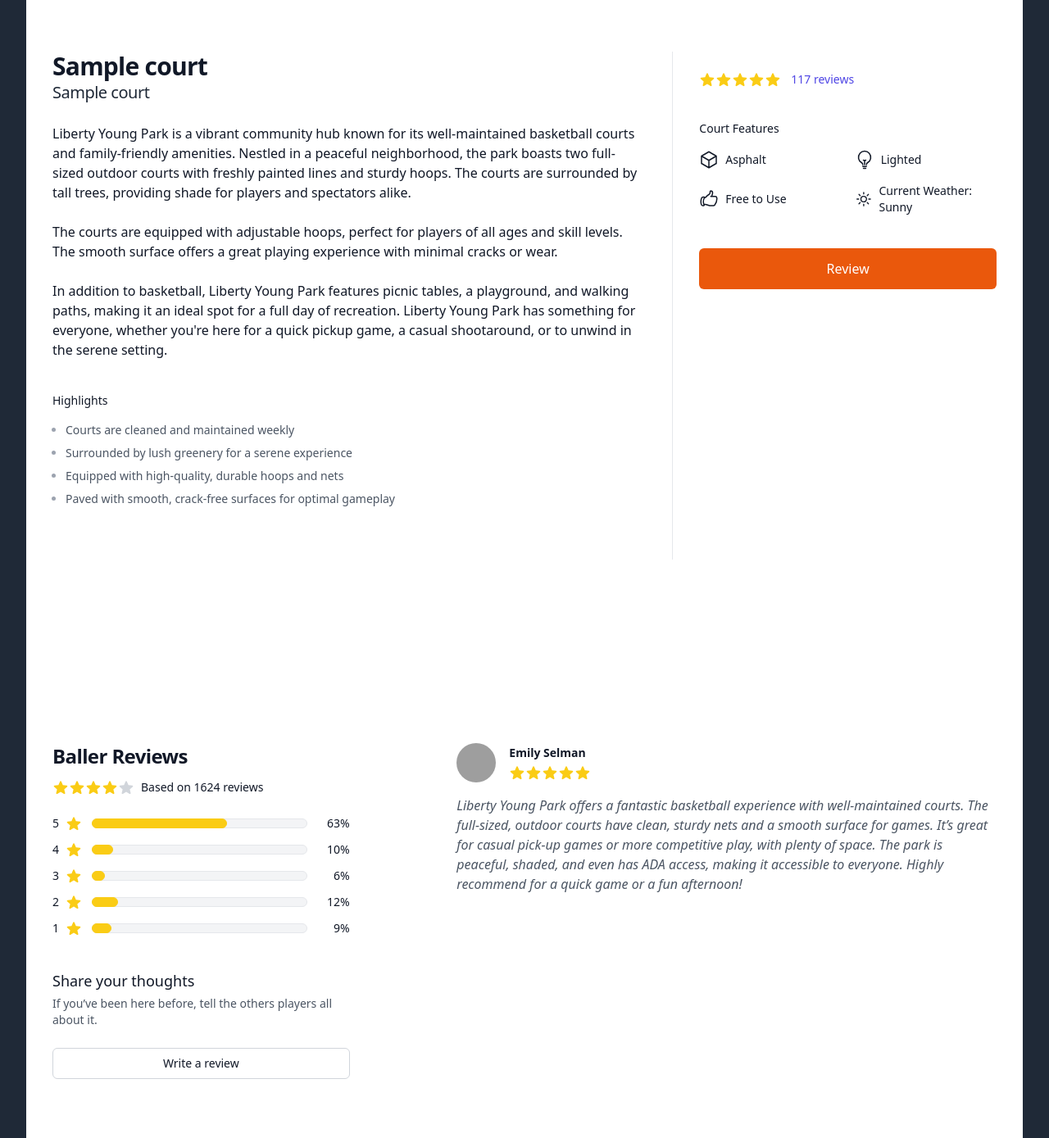
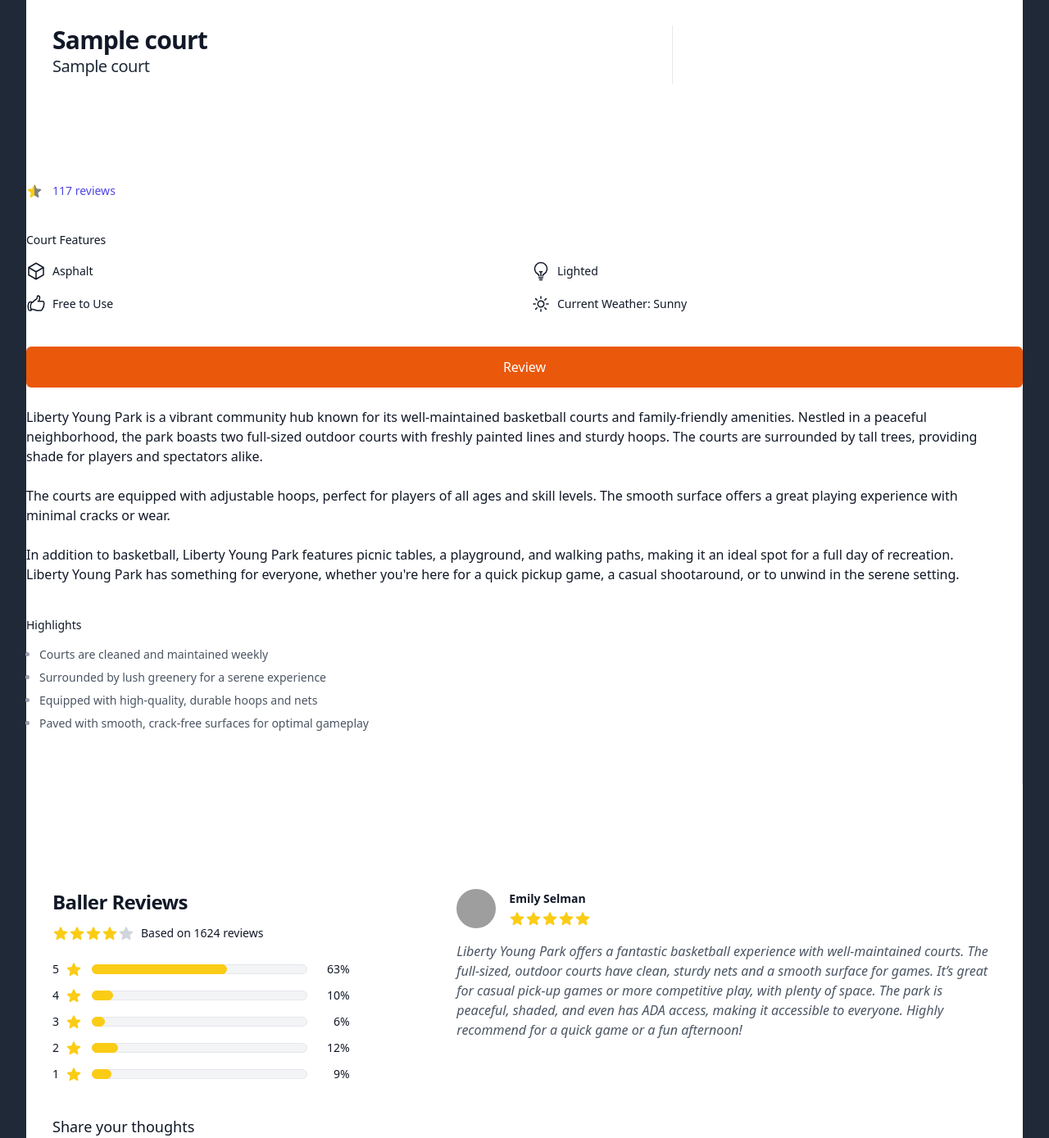
Before and after one commit to KatieWoe/bbcourts, a Flask app: template project/app/templates/court_details.html in a window 1280 px wide. Shown: the part 681-2070 px from the top of the page at 82% size. Run offline with Flask 3, Linux system fonts and the light colour scheme; the template is opened without the code that fills it: most values are stand-ins (such as "Sample title", 1, 10 or a date in 2020); some libraries are stand-ins or nearby versions; grey boxes are pictures that could not be loaded.

Commit message:
dynamic court details

```diff
--- a/project/app/app.py
+++ b/project/app/app.py
@@ -43,18 +43,33 @@
 
     return render_template("listing.html", courts=courts, photos=photos)
 
+
 @app.route("/courts/<int:court_id>")
 def court_details(court_id):
-    court = acc.getCourt(court_id)
-    photos = acc.getPhotos(court_id)
-    rendered_html = render_template('court_details.html', court=court, photos=photos)
+    court = acc.getCourt(court_id)  # Get court details
+    if not court:
+        return render_template("404.html"), 404
 
-    output_path = os.path.join(STATIC_OUTPUT_DIR, f"court_{court_id}.html")
-    os.makedirs(STATIC_OUTPUT_DIR, exist_ok=True)
-    with open(output_path, "w", encoding="utf-8") as f:
-        f.write(rendered_html)
+    # Preprocess rating logic in Python
+    rating = court[2] or 0
+    full_stars = int(rating)  # Full stars
+    partial_star = 1 if (rating - full_stars) >= 0.5 else 0
+    empty_stars = 5 - full_stars - partial_star
 
-    return rendered_html
+    photos = acc.getPhotos(court_id)  # Get photos for the court
+    reviews = acc.getReviews(court_id)  # Get reviews for the court
+
+    return render_template(
+        "court_details.html",
+        court=court,
+        photos=photos,
+        reviews=reviews,
+        full_stars=full_stars,
+        partial_star=partial_star,
+        empty_stars=empty_stars,
+    )
+
+
 
 @app.route("/reviews/<int:court_id>")
 def reviews(court_id):
--- a/project/app/templates/court_details.html
+++ b/project/app/templates/court_details.html
@@ -49,38 +49,61 @@
       <!-- Image gallery -->
 
       <div class="max-w-2xl mx-auto mt-6 sm:px-6 lg:grid lg:max-w-7xl lg:grid-cols-3 lg:gap-x-8 lg:px-8">
-        {% if photos[0][1] %}
-        <img src="{{ photos[0][1] }}, alt="Court Photo 1" class="hidden aspect-[3/4] size-full rounded-lg object-cover lg:block">
+        {% for i in range(3) %} <!-- Display up to 3 photos -->
+            {% if photos|length > i and photos[i][1] %}
+                <img src="{{ photos[i][1] }}" alt="Court Photo {{ i + 1 }}"
+                     class="aspect-[3/4] size-full rounded-lg object-cover lg:block">
             {% else %}
-        <img src="https://images.unsplash.com/photo-1654398705562-d126e941ad74?q=80&w=1827&auto=format&fit=crop&ixlib=rb-4.0.3&ixid=M3wxMjA3fDB8MHxwaG90by1wYWdlfHx8fGVufDB8fHx8fA%3D%3D" alt="Two each of gray, white, and black shirts laying flat." class="hidden aspect-[3/4] size-full rounded-lg object-cover lg:block">
+                <img src="https://via.placeholder.com/300?text=Placeholder+Image" alt="Placeholder Photo {{ i + 1 }}"
+                     class="aspect-[3/4] size-full rounded-lg object-cover lg:block">
             {% endif %}
-        <div class="hidden lg:grid lg:grid-cols-1 lg:gap-y-8">
-          {% if photos[1][1] %}
-          <img src={{ photos[1][1] }}, alt="Court Photo 2" class="hidden aspect-[3/4] size-full rounded-lg object-cover lg:block">
-          {% else %}
-          <img src="https://plus.unsplash.com/premium_photo-1685366445883-709973744248?q=80&w=1887&auto=format&fit=crop&ixlib=rb-4.0.3&ixid=M3wxMjA3fDB8MHxwaG90by1wYWdlfHx8fGVufDB8fHx8fA%3D%3D" alt="Model wearing plain black basic tee." class="aspect-[3/2] size-full rounded-lg object-cover">
-          {% endif %}
-          {% if photos[2][1] %}
-          <img src={{ photos[2][1] }}, alt="Court Photo 3" class="hidden aspect-[3/4] size-full rounded-lg object-cover lg:block">
-          {% else %}
-          <img src="https://images.unsplash.com/photo-1600102784284-d20ee72e533c?q=80&w=1740&auto=format&fit=crop&ixlib=rb-4.0.3&ixid=M3wxMjA3fDB8MHxwaG90by1wYWdlfHx8fGVufDB8fHx8fA%3D%3D" alt="Model wearing plain gray basic tee." class="aspect-[3/2] size-full rounded-lg object-cover">
-          {% endif %}
+        {% endfor %}
     </div>
-        {% if photos[3][1] %}
-        <img src={{ photos[3][1] }}, alt="Court Photo 1" class="hidden aspect-[3/4] size-full rounded-lg object-cover lg:block">
-        {% else %}
-        <img src="https://images.unsplash.com/photo-1559692048-79a3f837883d?q=80&w=1935&auto=format&fit=crop&ixlib=rb-4.0.3&ixid=M3wxMjA3fDB8MHxwaG90by1wYWdlfHx8fGVufDB8fHx8fA%3D%3D" alt="Model wearing plain white basic tee." class="aspect-[4/5] size-full object-cover sm:rounded-lg lg:aspect-[3/4]">
-        {% endif %}
-      </div>
+
 
       <!-- Product info -->
       <div class="mx-auto max-w-2xl px-4 pb-16 pt-10 sm:px-6 lg:grid lg:max-w-7xl lg:grid-cols-3 lg:grid-rows-[auto,auto,1fr] lg:gap-x-8 lg:px-8 lg:pb-24 lg:pt-16">
         <div class="lg:col-span-2 lg:border-r lg:border-gray-200 lg:pr-8">
           {% if court %}
               <h1 class="text-2xl font-bold tracking-tight text-gray-900 sm:text-3xl">{{ court[1] }}</h1>
-          <h2 class="text-xl tracking-tight text-gray-800 sm:text-xl">{{ court[10] }}</h1>
+              <h2 class="text-xl tracking-tight text-gray-800 sm:text-xl">{{ court[10] }}</h2>
+
+              <!-- Star Rating -->
+              <div class="mt-2">
+                  <div class="flex items-center">
+                      <!-- Star Rating Block -->
+                      {% for _ in range(full_stars) %}
+                          <svg class="text-yellow-400 size-5 shrink-0" viewBox="0 0 20 20" fill="currentColor" aria-hidden="true">
+                              <path fill-rule="evenodd" d="M10.868 2.884c-.321-.772-1.415-.772-1.736 0l-1.83 4.401-4.753.381c-.833.067-1.171 1.107-.536 1.651l3.62 3.102-1.106 4.637c-.194.813.691 1.456 1.405 1.02L10 15.591l4.069 2.485c.713.436 1.598-.207 1.404-1.02l-1.106-4.637 3.62-3.102c.635-.544.297-1.584-.536-1.65l-4.752-.382-1.831-4.401Z" clip-rule="evenodd" />
+                          </svg>
+                      {% endfor %}
+
+                      {% if partial_star %}
+                          <svg class="text-yellow-400 size-5 shrink-0" viewBox="0 0 20 20" fill="currentColor" aria-hidden="true">
+                              <defs>
+                                  <linearGradient id="halfGradient" x1="0" x2="1" y1="0" y2="0">
+                                      <stop offset="50%" stop-color="currentColor" />
+                                      <stop offset="50%" stop-color="gray" />
+                                  </linearGradient>
+                              </defs>
+                              <path fill="url(#halfGradient)" fill-rule="evenodd" d="M10.868 2.884c-.321-.772-1.415-.772-1.736 0l-1.83 4.401-4.753.381c-.833.067-1.171 1.107-.536 1.651l3.62 3.102-1.106 4.637c-.194.813.691 1.456 1.405 1.02L10 15.591l4.069 2.485c.713.436 1.598-.207 1.404-1.02l-1.106-4.637 3.62-3.102c.635-.544.297-1.584-.536-1.65l-4.752-.382-1.831-4.401Z" clip-rule="evenodd" />
+                          </svg>
+                      {% endif %}
+
+                      {% for _ in range(empty_stars) %}
+                          <svg class="text-gray-400 size-5 shrink-0" viewBox="0 0 20 20" fill="currentColor" aria-hidden="true">
+                              <path fill-rule="evenodd" d="M10.868 2.884c-.321-.772-1.415-.772-1.736 0l-1.83 4.401-4.753.381c-.833.067-1.171 1.107-.536 1.651l3.62 3.102-1.106 4.637c-.194.813.691 1.456 1.405 1.02L10 15.591l4.069 2.485c.713.436 1.598-.207 1.404-1.02l-1.106-4.637 3.62-3.102c.635-.544.297-1.584-.536-1.65l-4.752-.382-1.831-4.401Z" clip-rule="evenodd" />
+                          </svg>
+                      {% endfor %}
+                  </div>
+                  <p class="sr-only">{{ rating }} out of 5 stars</p>
+              </div>
+              <!-- End of Star Rating -->
           {% endif %}
       </div>
+
+    </div>
+
 
         <!-- Options -->
         <div class="mt-4 lg:row-span-3 lg:mt-0">
@@ -91,42 +114,41 @@
             <h3 class="bg-orange-500 sr-only">Reviews</h3>
             <div class="flex items-center">
               <div class="flex items-center">
-{% for i in range(5) %}
-    {% set rating = court[2] or 0 %}
-    {% set full_stars = rating|round(0, 'floor') %}
-    {% set partial_star_percentage = (rating - full_stars) * 100 %}
+                <div class="flex items-center">
+                  {% set rating = court[2] or 0 %} <!-- Default rating to 0 if None -->
+                  {% set full_stars = int(rating|round(0, 'floor')) %} <!-- Number of full stars -->
+                  {% set partial_star = 1 if (rating - full_stars) >= 0.5 else 0 %} <!-- Check for a half star -->
 
-    {% if i < full_stars %}
-        <!-- Full Yellow Star -->
+                  <!-- Full Stars -->
+                  {% for i in range(full_stars) %}
                       <svg class="text-yellow-400 size-5 shrink-0" viewBox="0 0 20 20" fill="currentColor" aria-hidden="true" data-slot="icon">
                           <path fill-rule="evenodd" d="M10.868 2.884c-.321-.772-1.415-.772-1.736 0l-1.83 4.401-4.753.381c-.833.067-1.171 1.107-.536 1.651l3.62 3.102-1.106 4.637c-.194.813.691 1.456 1.405 1.02L10 15.591l4.069 2.485c.713.436 1.598-.207 1.404-1.02l-1.106-4.637 3.62-3.102c.635-.544.297-1.584-.536-1.65l-4.752-.382-1.831-4.401Z" clip-rule="evenodd" />
                       </svg>
-    {% elif i == full_stars and partial_star_percentage > 0 %}
-        <!-- Half Yellow, Half Gray Star -->
-        <svg class="size-5 shrink-0" viewBox="0 0 20 20" fill="currentColor" aria-hidden="true" data-slot="icon">
-            <!-- Background Gray Star -->
-            <path fill="gray" fill-rule="evenodd" d="M10.868 2.884c-.321-.772-1.415-.772-1.736 0l-1.83 4.401-4.753.381c-.833.067-1.171 1.107-.536 1.651l3.62 3.102-1.106 4.637c-.194.813.691 1.456 1.405 1.02L10 15.591l4.069 2.485c.713.436 1.598-.207 1.404-1.02l-1.106-4.637 3.62-3.102c.635-.544.297-1.584-.536-1.65l-4.752-.382-1.831-4.401Z" clip-rule="evenodd" />
+                  {% endfor %}
 
-            <!-- Yellow Part of the Star -->
-            <g class="text-yellow-400 size-5 shrink-0" fill="currentColor" clip-path="url(#clip)">
-                <path fill-rule="evenodd" d="M10.868 2.884c-.321-.772-1.415-.772-1.736 0l-1.83 4.401-4.753.381c-.833.067-1.171 1.107-.536 1.651l3.62 3.102-1.106 4.637c-.194.813.691 1.456 1.405 1.02L10 15.591l4.069 2.485c.713.436 1.598-.207 1.404-1.02l-1.106-4.637 3.62-3.102c.635-.544.297-1.584-.536-1.65l-4.752-.382-1.831-4.401Z" clip-rule="evenodd" />
-            </g>
+                  <!-- Half Star -->
+                  {% if partial_star %}
+                      <svg class="text-yellow-400 size-5 shrink-0" viewBox="0 0 20 20" fill="currentColor" aria-hidden="true" data-slot="icon">
                           <defs>
-                <clipPath id="clip">
-                    <!-- Show half of the star in yellow (50%) -->
-                    <rect width="50%" height="100%" />
-                </clipPath>
+                              <linearGradient id="halfGradient" x1="0" x2="1" y1="0" y2="0">
+                                  <stop offset="50%" stop-color="currentColor" />
+                                  <stop offset="50%" stop-color="gray" />
+                              </linearGradient>
                           </defs>
-        </svg>
-    {% else %}
-        <!-- Empty Star (Gray) -->
-        <svg class="text-gray-400 size-5 shrink-0" viewBox="0 0 20 20" fill="currentColor" aria-hidden="true" data-slot="icon">
-            <path fill-rule="evenodd" d="M10.868 2.884c-.321-.772-1.415-.772-1.736 0l-1.83 4.401-4.753.381c-.833.067-1.171 1.107-.536 1.651l3.62 3.102-1.106 4.637c-.194.813.691 1.456 1.405 1.02L10 15.591l4.069 2.485c.713.436 1.598-.207 1.404-1.02l-1.106-4.637 3.62-3.102c-.635-.544-.297-1.584-.536-1.65l-4.752-.382-1.831-4.401Z" clip-rule="evenodd" />
+                          <path fill="url(#halfGradient)" fill-rule="evenodd" d="M10.868 2.884c-.321-.772-1.415-.772-1.736 0l-1.83 4.401-4.753.381c-.833.067-1.171 1.107-.536 1.651l3.62 3.102-1.106 4.637c-.194.813.691 1.456 1.405 1.02L10 15.591l4.069 2.485c.713.436 1.598-.207 1.404-1.02l-1.106-4.637 3.62-3.102c.635-.544.297-1.584-.536-1.65l-4.752-.382-1.831-4.401Z" clip-rule="evenodd" />
                       </svg>
                   {% endif %}
+
+                  <!-- Empty Stars -->
+                  {% for i in range(5 - full_stars - int(partial_star)) %}
+                      <svg class="text-gray-400 size-5 shrink-0" viewBox="0 0 20 20" fill="currentColor" aria-hidden="true" data-slot="icon">
+                          <path fill-rule="evenodd" d="M10.868 2.884c-.321-.772-1.415-.772-1.736 0l-1.83 4.401-4.753.381c-.833.067-1.171 1.107-.536 1.651l3.62 3.102-1.106 4.637c-.194.813.691 1.456 1.405 1.02L10 15.591l4.069 2.485c.713.436 1.598-.207 1.404-1.02l-1.106-4.637 3.62-3.102c.635-.544.297-1.584-.536-1.65l-4.752-.382-1.831-4.401Z" clip-rule="evenodd" />
+                      </svg>
                   {% endfor %}
               </div>
-              <p class="sr-only">{{ court[2] }} out of 5 stars</p>
+              <p class="sr-only">{{ rating }} out of 5 stars</p>
+
+
               <a href="#" class="ml-3 text-sm font-medium text-indigo-600 hover:text-indigo-500">117 reviews</a>
             </div>
           </div>
```
Also changed, not shown: project/app/inspect_data.py (added, +60 -0 lines), project/app/templates/listing.html (+6 -7 lines), project/app/test_db_column.py (added, +32 -0 lines). Lines whose indentation alone changed are shown as unchanged.
